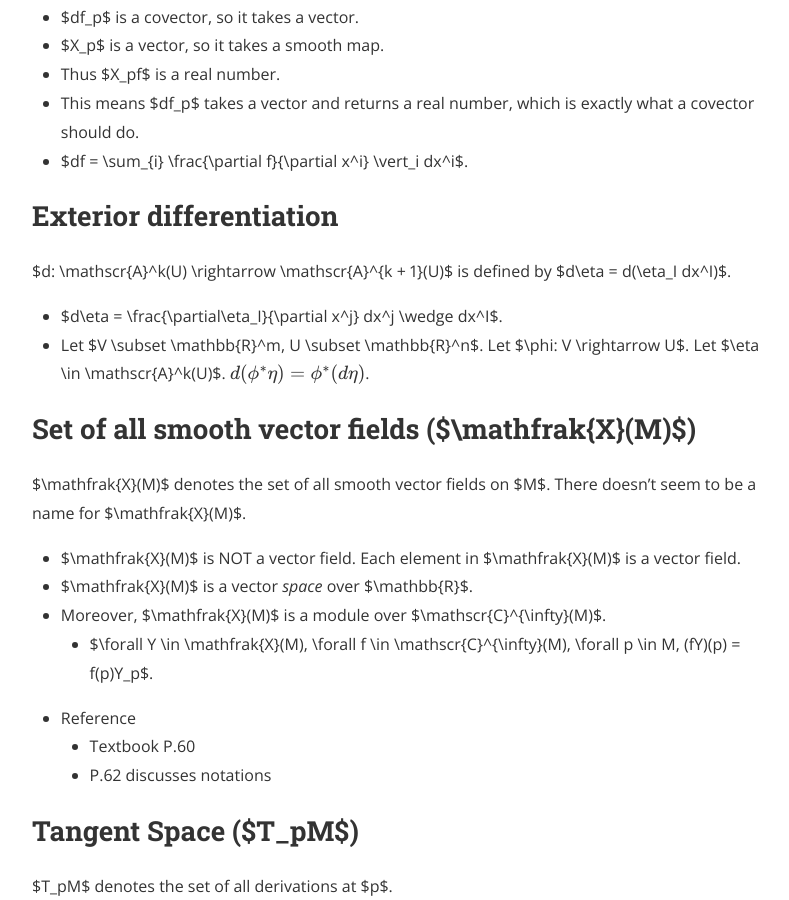
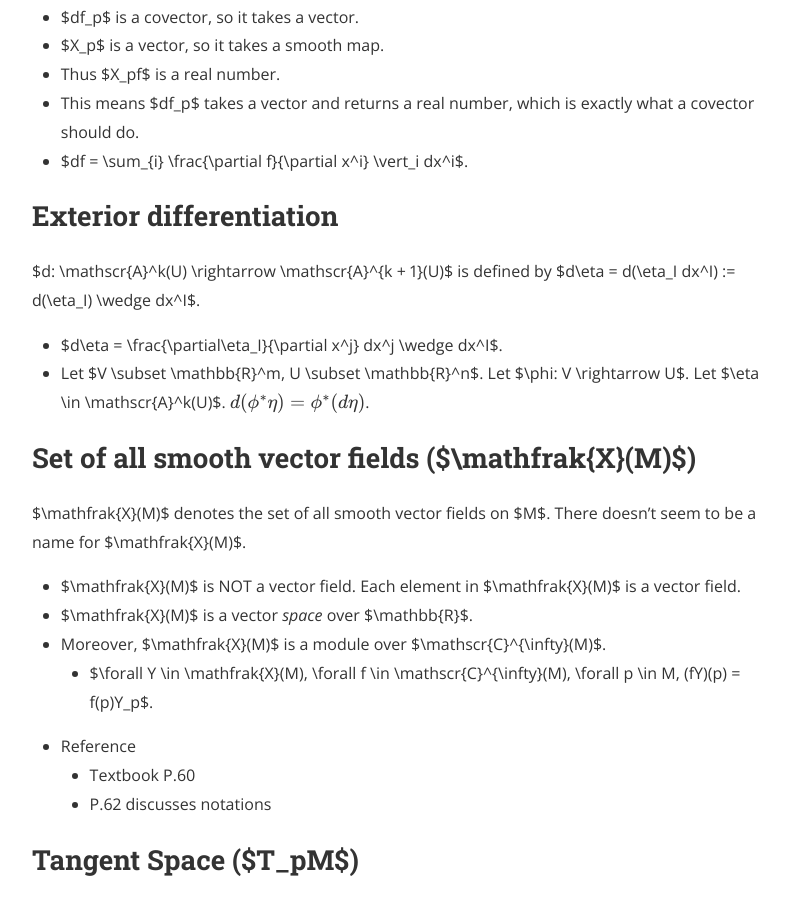
Before and after one commit to hidenori-shinohara/hidenori-shinohara.github.io, a Jekyll site: the page built from _posts/courses/math620/2019-09-09-smooth-manifold-cheat-sheet.md, in a window 1280 px wide and 900 px high, scrolled down 3883 px. Shown: the whole window, without its empty margins (240-1029 px from the left). Built offline with Jekyll 4.4.1, drawn with Linux system fonts in a browser that asks for light colours; nearby versions of some CDN libraries; formulas are drawn with MathJax 3.

Commit message:
Update def ext diffferentiation

```diff
--- a/_posts/courses/math620/2019-09-09-smooth-manifold-cheat-sheet.md
+++ b/_posts/courses/math620/2019-09-09-smooth-manifold-cheat-sheet.md
@@ -112,7 +112,7 @@ This sorta makes sense because
 
 ## Exterior differentiation
 
-$d: \mathscr{A}^k(U) \rightarrow \mathscr{A}^{k + 1}(U)$ is defined by $d\eta = d(\eta_I dx^I)$.
+$d: \mathscr{A}^k(U) \rightarrow \mathscr{A}^{k + 1}(U)$ is defined by $d\eta = d(\eta_I dx^I) := d(\eta_I) \wedge dx^I$.
 
 * $d\eta = \frac{\partial\eta_I}{\partial x^j} dx^j \wedge dx^I$.
 * Let $V \subset \mathbb{R}^m, U \subset \mathbb{R}^n$.
```
